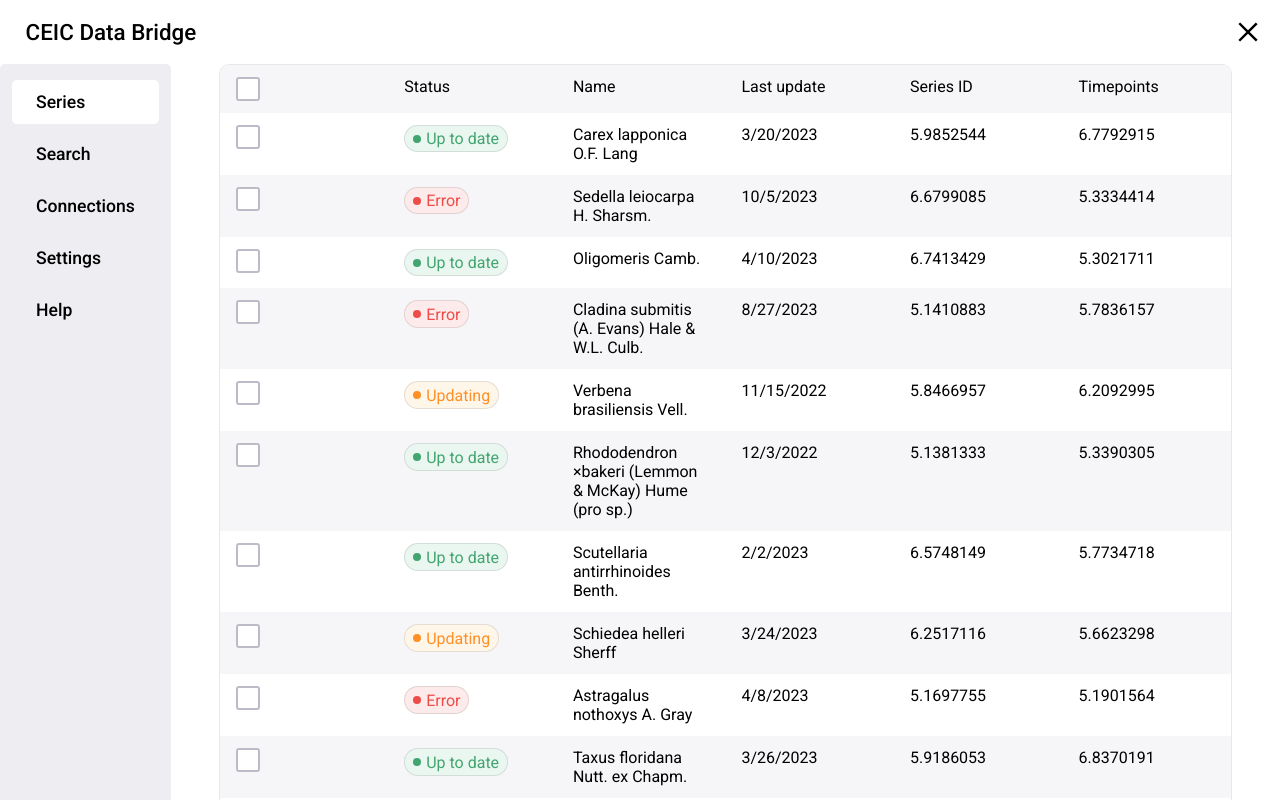
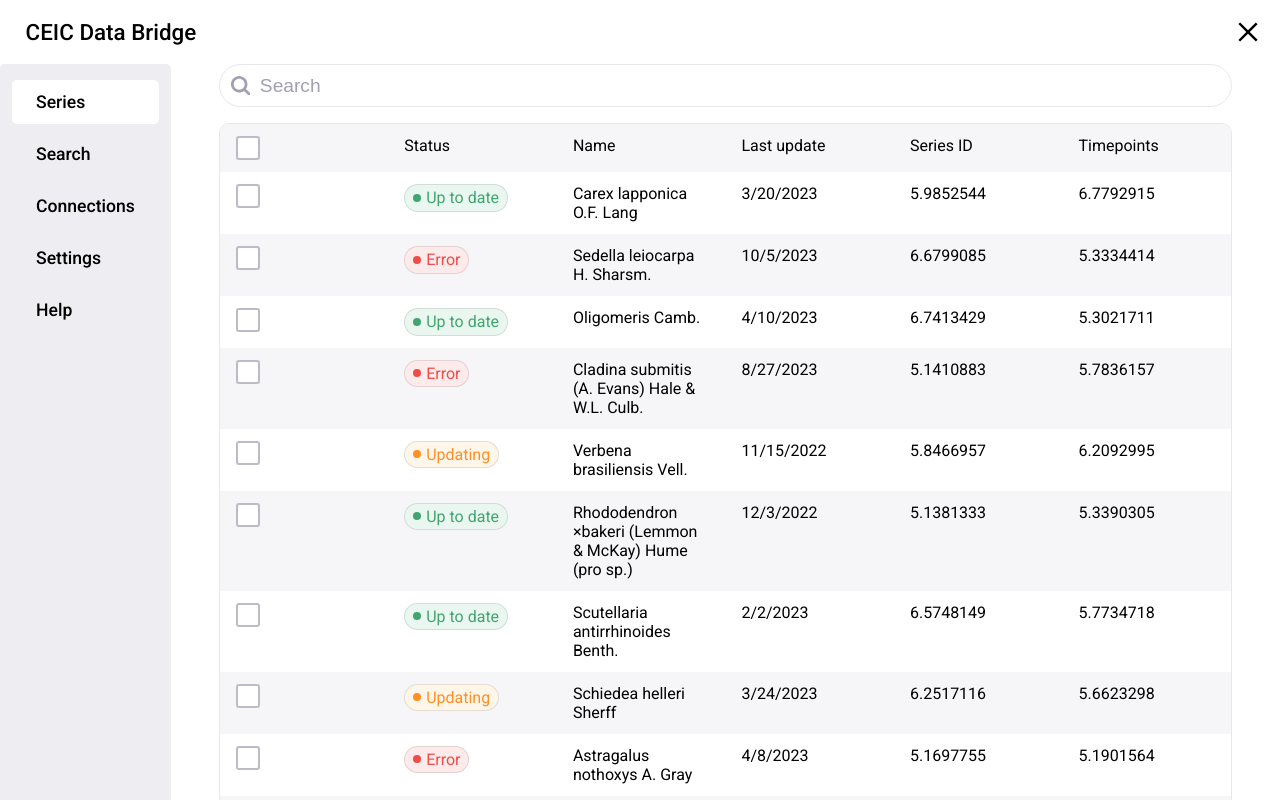
Before and after one commit to juliensale/ceic-example, a Next.js app: page / in a window 1280 px wide. Built offline with nearby package versions, Linux system fonts and the light colour scheme.

Commit message:
feat: searchbar component

```diff
--- /dev/null
+++ b/components/SearchBar/SearchBar.module.css
@@ -0,0 +1,29 @@
+.container {
+  position: relative;
+  height: 2.7rem;
+  margin-bottom: 1rem;
+}
+.container svg {
+  position: absolute;
+  top: calc(2.7rem / 2 - 1.2rem / 2);
+  left: calc(2.7rem / 2 - 1.2rem / 2);
+  fill: rgba(162, 160, 179, 1);
+  width: 1.2rem;
+  height: 1.2rem;
+}
+
+.input {
+  width: 100%;
+  height: 100%;
+  padding: 0.7rem;
+  padding-left: calc(0.7rem + 1.2rem + 0.6rem);
+  font-size: 1.2rem;
+  border-radius: 5rem;
+  border: 1px solid #e8e7ed;
+  display: flex;
+  align-items: center;
+  justify-content: flex-start;
+}
+.input::placeholder {
+  color: rgba(162, 160, 179, 1);
+}
--- /dev/null
+++ b/components/SearchBar/index.tsx
@@ -0,0 +1,19 @@
+import { FC, HTMLProps } from 'react';
+import mergeClasses from '../../utils/mergeClasses';
+import SearchIcon from '../icons/SearchIcon';
+import styles from './SearchBar.module.css';
+
+type SearchBarProps = {
+	value?: string;
+} & Omit<HTMLProps<HTMLInputElement>, "value">
+
+const SearchBar: FC<SearchBarProps> = ({ value, onChange, className, ...props }) => {
+	return (
+		<div className={styles.container}>
+			<SearchIcon />
+			<input type="text" className={mergeClasses(styles.input, className)} placeholder='Search' {...{ ...props, value, onChange }} />
+		</div>
+	)
+}
+
+export default SearchBar
--- /dev/null
+++ b/components/icons/SearchIcon.tsx
@@ -0,0 +1,11 @@
+import { FC } from 'react'
+
+const SearchIcon: FC = () => {
+	return (
+		<svg width="14" height="14" viewBox="0 0 14 14" fill="inherit" xmlns="http://www.w3.org/2000/svg">
+			<path fill-rule="evenodd" clip-rule="evenodd" d="M6 2C3.79086 2 2 3.79086 2 6C2 8.20914 3.79086 10 6 10C8.20914 10 10 8.20914 10 6C10 3.79086 8.20914 2 6 2ZM0 6C0 2.68629 2.68629 0 6 0C9.31371 0 12 2.68629 12 6C12 7.29583 11.5892 8.49572 10.8907 9.47653L13.7071 12.2929C14.0976 12.6834 14.0976 13.3166 13.7071 13.7071C13.3166 14.0976 12.6834 14.0976 12.2929 13.7071L9.47653 10.8907C8.49572 11.5892 7.29583 12 6 12C2.68629 12 0 9.31371 0 6Z" fill="inherit" />
+		</svg>
+	)
+}
+
+export default SearchIcon
--- a/pages/index.tsx
+++ b/pages/index.tsx
@@ -1,5 +1,6 @@
 import type { NextPage } from 'next';
 import { useReducer } from 'react';
+import SearchBar from '../components/SearchBar';
 import StatusChip, { Status } from '../components/StatusChip';
 import Table from '../components/Table';
 import data from '../series.json';
@@ -26,6 +27,8 @@ const Home: NextPage = () => {
   const transformedData = data.map(item => ({ ...item, status: <StatusChip status={item.status as Status} /> }))
 
   return (
+    <>
+      <SearchBar />
       <Table
         data={transformedData}
         columns={[{ name: "select" },
@@ -38,6 +41,7 @@ const Home: NextPage = () => {
         selected={selected}
         dispatch={dispatch}
       />
+    </>
   )
 }
 
```
Lines whose indentation alone changed are shown as unchanged.
